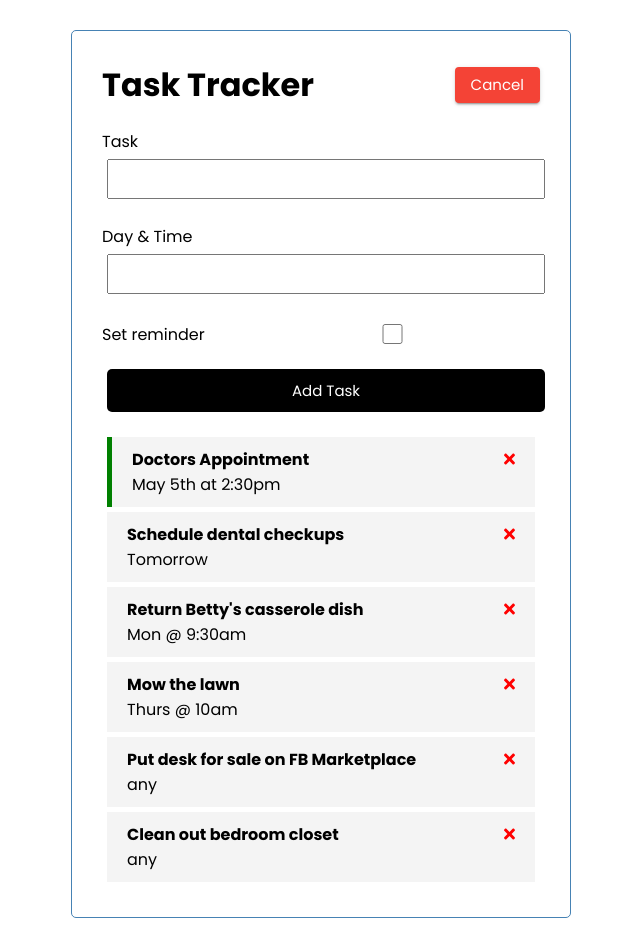
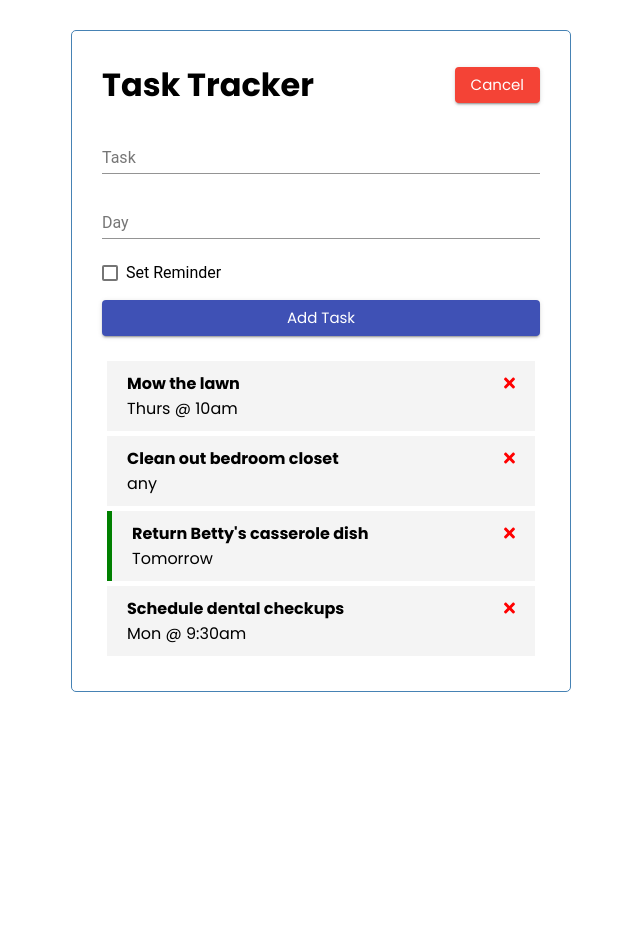
Before and after one commit to arhillis/material-angular, an Angular app: page / in a window 1280 px wide. Both pictures are taken after a click on the button "New Task". Shown: the whole page, without its empty margins (319-959 px from the left). After the commit the page ends 800 px from the top, so only its background shows below. Built offline with nearby package versions, Linux system fonts and the light colour scheme; data requests are answered from the project's data file.

Commit message:
Changed the add task form

```diff
--- a/db.json
+++ b/db.json
@@ -1,23 +1,5 @@
 {
   "tasks": [
-    {
-      "id": 1,
-      "text": "Doctors Appointment",
-      "day": "May 5th at 2:30pm",
-      "reminder": true
-    },
-    {
-      "text": "Schedule dental checkups",
-      "day": "Tomorrow",
-      "reminder": false,
-      "id": 6
-    },
-    {
-      "text": "Return Betty's casserole dish",
-      "day": "Mon @ 9:30am",
-      "reminder": false,
-      "id": 7
-    },
     {
       "text": "Mow the lawn",
       "day": "Thurs @ 10am",
@@ -25,14 +7,21 @@
       "id": 8
     },
     {
-      "text": "Put desk for sale on FB Marketplace",
-      "day": "any",
-      "id": 9
-    },
-    {
       "text": "Clean out bedroom closet",
       "day": "any",
       "id": 10
+    },
+    {
+      "text": "Return Betty's casserole dish",
+      "day": "Tomorrow",
+      "reminder": true,
+      "id": 12
+    },
+    {
+      "text": "Schedule dental checkups",
+      "day": "Mon @ 9:30am",
+      "reminder": false,
+      "id": 13
     }
   ]
 }
--- a/src/app/components/new-task-form/new-task-form.component.css
+++ b/src/app/components/new-task-form/new-task-form.component.css
@@ -0,0 +1,8 @@
+mat-form-field {
+    width: 100%;
+}
+
+mat-raised-button.btn-block {
+    width: 100%;
+    margin-top: 15px;
+}
--- a/src/app/components/new-task-form/new-task-form.component.html
+++ b/src/app/components/new-task-form/new-task-form.component.html
@@ -1,15 +1,17 @@
 <form (ngSubmit)="onSubmit()">
-    <div class="form-control">
-        <label for="text">Task</label>
-        <input type="text" name="text" id="text" [(ngModel)]="text">
+    <div>
+        <mat-form-field appearance="legacy">
+            <mat-label for="text">Task</mat-label>
+            <input matInput type="text" name="text" id="text" [(ngModel)]="text">
+        </mat-form-field>
     </div>
-    <div class="form-control">
-        <label for="day">Day & Time</label>
-        <input type="text" name="day" id="day" [(ngModel)]="day">
+    <div>
+        <mat-form-field appearance="legacy">
+            <mat-label for="day">Day</mat-label>
+            <input matInput type="text" name="day" id="day" [(ngModel)]="day">
+        </mat-form-field>
     </div>
-    <div class="form-control form-control-check">
-        <label for="reminder">Set reminder</label>
-        <input type="checkbox" name="reminder" id="reminder" [(ngModel)]="reminder">
-    </div>
-    <input type="submit" value="Add Task" class="btn btn-block">
+    <mat-checkbox name="reminder" id="reminder" [(ngModel)]="reminder">Set Reminder</mat-checkbox>
+    <!-- <input type="submit" value="Add Task" class="btn btn-block"> -->
+    <app-button text="Add Task" color="primary" class="btn-block"></app-button>
 </form>
--- a/src/app/components/new-task-form/new-task-form.component.ts
+++ b/src/app/components/new-task-form/new-task-form.component.ts
@@ -31,6 +31,8 @@ export class NewTaskFormComponent implements OnInit {
     if(!this.text)
       alert('Please enter a task!');
 
+    else{
+
     const newTask: Task = {
       text: this.text,
       day: this.day,
@@ -43,6 +45,8 @@ export class NewTaskFormComponent implements OnInit {
     this.reminder = false;
 
     this.uiService.toggleShowForm();
+
+    }
   }
 
 }
--- a/src/styles.css
+++ b/src/styles.css
@@ -42,9 +42,14 @@ body {
     transform: scale(0.98);
 }
 
-.btn-block {
+.btn-block,
+.mat-flat-button.mat-primary,
+.mat-raised-button.mat-primary,
+.mat-fab.mat-primary,
+.mat-mini-fab.mat-primary.btn-block {
     display: block;
     width: 100%;
+    margin: 15px 0;
 }
 
 form {
```
